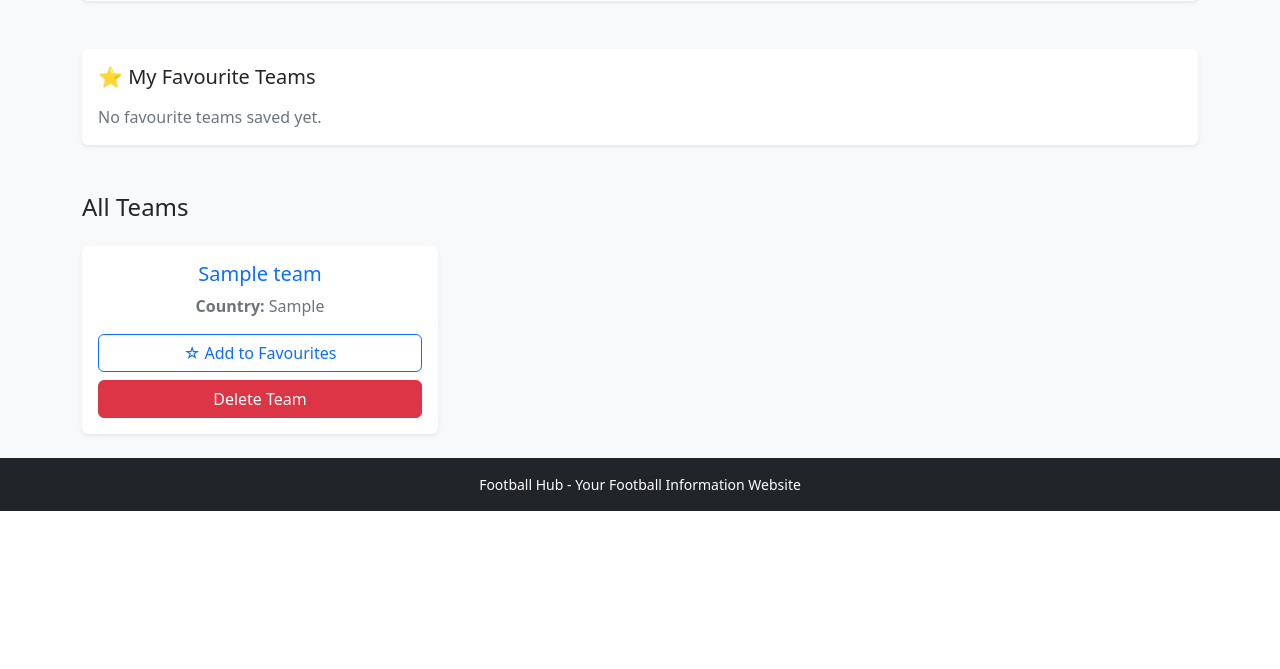
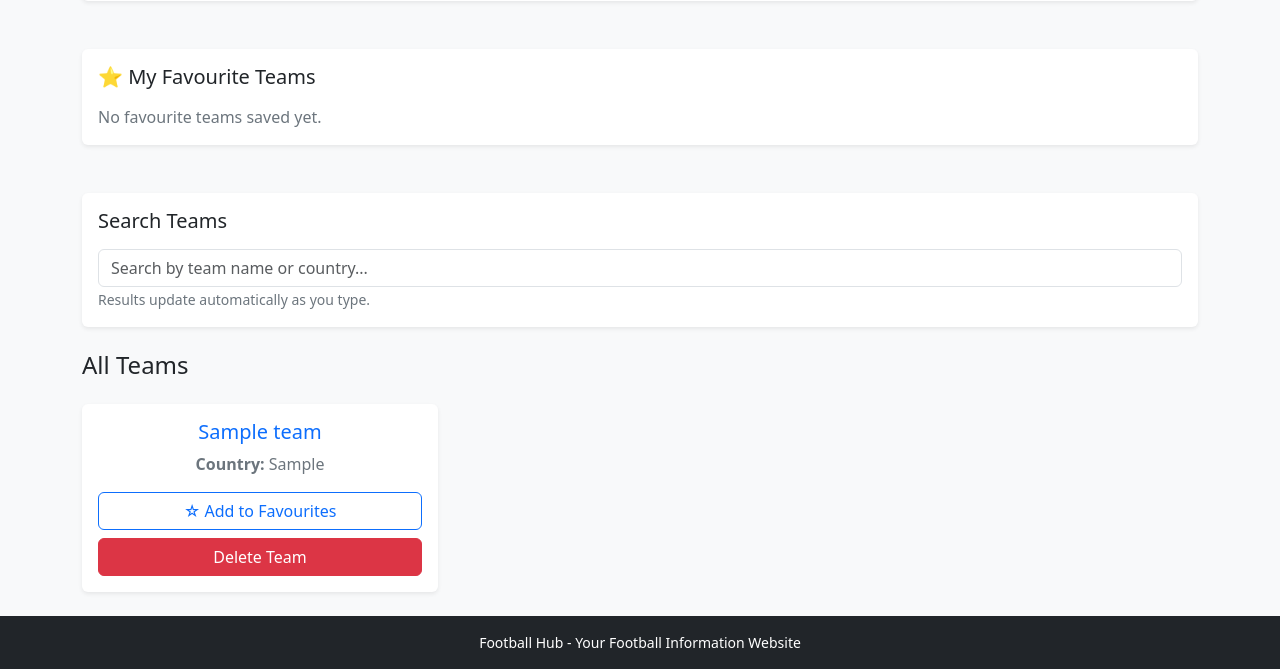
Before and after one commit to Ahmedreza54/football_hub, a Laravel app: page /teams in a window 1280 px wide. Shown: the part 350-1019 px from the top of the page. Before the commit the page ends 861 px from the top, so only its background shows below. Run offline with Laravel 12, Linux system fonts and the light colour scheme; tables that the repository leaves empty hold one stand-in row (values such as "Sample post").

Commit message:
Add AJAX live search to teams page

```diff
--- a/app/Http/Controllers/TeamController.php
+++ b/app/Http/Controllers/TeamController.php
@@ -7,12 +7,29 @@ use Illuminate\Http\Request;
 
 class TeamController extends Controller
 {
-    // Show all teams
-    public function index()
+    // Show all teams and handle AJAX search
+    public function index(Request $request)
     {
-        $teams = Team::latest()->get();
+        $search = trim($request->query('search', ''));
 
-        return view('teams', compact('teams'));
+        $teams = Team::query()
+            ->when($search !== '', function ($query) use ($search) {
+                $query->where(function ($query) use ($search) {
+                    $query->where('name', 'like', "%{$search}%")
+                        ->orWhere('country', 'like', "%{$search}%");
+                });
+            })
+            ->latest()
+            ->get();
+
+        // Return JSON for AJAX / Fetch requests
+        if ($request->expectsJson()) {
+            return response()->json([
+                'teams' => $teams,
+            ]);
+        }
+
+        return view('teams', compact('teams', 'search'));
     }
 
     // Add a new team
--- a/resources/views/teams.blade.php
+++ b/resources/views/teams.blade.php
@@ -5,25 +5,17 @@
 
 @section('content')
 
-<!-- Page heading -->
 <div class="text-center mb-5">
     <h1 class="fw-bold">Football Teams</h1>
-    <p class="text-secondary">
-        Explore football teams and their information.
-    </p>
+    <p class="text-secondary">Explore football teams and their information.</p>
 </div>
 
-<!-- Success message -->
+<div id="teamMessage" aria-live="polite"></div>
+
 @if(session('success'))
-    <div class="alert alert-success alert-dismissible fade show" role="alert">
-        {{ session('success') }}
-
-        <button type="button" class="btn-close"
-                data-bs-dismiss="alert" aria-label="Close"></button>
-    </div>
+    <div class="alert alert-success">{{ session('success') }}</div>
 @endif
 
-<!-- Validation errors -->
 @if($errors->any())
     <div class="alert alert-danger">
         <strong>Please correct the following errors:</strong>
@@ -48,36 +40,16 @@
             <div class="row g-3">
                 <div class="col-12 col-md-5">
                     <label for="name" class="form-label">Team Name</label>
-                    <input
-                        type="text"
-                        id="name"
-                        name="name"
-                        class="form-control @error('name') is-invalid @enderror"
-                        placeholder="Enter team name"
-                        value="{{ old('name') }}"
-                        required
-                    >
-
-                    @error('name')
-                        <div class="invalid-feedback">{{ $message }}</div>
-                    @enderror
+                    <input type="text" id="name" name="name"
+                           class="form-control" placeholder="Enter team name"
+                           value="{{ old('name') }}" required>
                 </div>
 
                 <div class="col-12 col-md-5">
                     <label for="country" class="form-label">Country</label>
-                    <input
-                        type="text"
-                        id="country"
-                        name="country"
-                        class="form-control @error('country') is-invalid @enderror"
-                        placeholder="Enter country"
-                        value="{{ old('country') }}"
-                        required
-                    >
-
-                    @error('country')
-                        <div class="invalid-feedback">{{ $message }}</div>
-                    @enderror
+                    <input type="text" id="country" name="country"
+                           class="form-control" placeholder="Enter country"
+                           value="{{ old('country') }}" required>
                 </div>
 
                 <div class="col-12 col-md-2 d-flex align-items-end">
@@ -94,19 +66,31 @@
 <div class="card shadow-sm border-0 mb-5">
     <div class="card-body">
         <h2 class="h5 mb-3">⭐ My Favourite Teams</h2>
-
         <div id="favouriteTeams" aria-live="polite">
-            <p class="text-secondary mb-0">
-                No favourite teams saved yet.
-            </p>
+            <p class="text-secondary mb-0">No favourite teams saved yet.</p>
         </div>
     </div>
 </div>
 
-<!-- Display teams -->
+<!-- AJAX Search -->
+<div class="card shadow-sm border-0 mb-4">
+    <div class="card-body">
+        <h2 class="h5 mb-3">Search Teams</h2>
+
+        <input type="search" id="teamSearch"
+               class="form-control"
+               placeholder="Search by team name or country..."
+               autocomplete="off">
+
+        <small class="text-secondary">
+            Results update automatically as you type.
+        </small>
+    </div>
+</div>
+
 <h2 class="h4 mb-4">All Teams</h2>
 
-<div class="row g-4">
+<div class="row g-4" id="teamsContainer">
     @forelse($teams as $team)
         <div class="col-12 col-md-6 col-lg-4">
             <div class="card shadow-sm border-0 h-100">
@@ -120,20 +104,16 @@
                     </p>
 
                     <div class="d-grid gap-2">
-                        <button
-                            type="button"
+                        <button type="button"
                                 class="btn btn-outline-primary favourite-button"
                                 data-team-id="{{ $team->id }}"
-                            data-team-name="{{ $team->name }}"
-                        >
+                                data-team-name="{{ $team->name }}">
                             ☆ Add to Favourites
                         </button>
 
-                        <form
-                            action="{{ route('teams.destroy', $team) }}"
+                        <form action="{{ route('teams.destroy', $team) }}"
                               method="POST"
-                            onsubmit="return confirm('Are you sure you want to delete this team?')"
-                        >
+                              onsubmit="return confirm('Are you sure you want to delete this team?')">
                             @csrf
                             @method('DELETE')
 
@@ -148,10 +128,7 @@
     @empty
         <div class="col-12">
             <div class="alert alert-info text-center">
-                <h3 class="h5">No teams found</h3>
-                <p class="mb-0">
-                    Add your first football team using the form above.
-                </p>
+                No teams found. Add your first football team above.
             </div>
         </div>
     @endforelse
@@ -162,15 +139,20 @@
 @section('scripts')
 <script>
 document.addEventListener('DOMContentLoaded', function () {
+
     const storageKey = 'footballHubFavouriteTeams';
+    const searchInput = document.getElementById('teamSearch');
+    const teamsContainer = document.getElementById('teamsContainer');
     const favouriteContainer = document.getElementById('favouriteTeams');
-    const favouriteButtons = document.querySelectorAll('.favourite-button');
+    const messageContainer = document.getElementById('teamMessage');
+
+    let searchTimer;
 
     function getFavourites() {
         try {
             return JSON.parse(localStorage.getItem(storageKey)) || [];
         } catch (error) {
-            console.error('Unable to read favourite teams:', error);
+            console.error('Unable to read favourites:', error);
             return [];
         }
     }
@@ -180,32 +162,13 @@ document.addEventListener('DOMContentLoaded', function () {
             localStorage.setItem(storageKey, JSON.stringify(favourites));
             return true;
         } catch (error) {
-            console.error('Unable to save favourite teams:', error);
-            alert('Your favourites could not be saved in this browser.');
+            console.error('Unable to save favourites:', error);
             return false;
         }
     }
 
-    function updateFavouriteButtons() {
-        const favourites = getFavourites();
-
-        favouriteButtons.forEach(function (button) {
-            const isFavourite = favourites.some(function (team) {
-                return String(team.id) === button.dataset.teamId;
-            });
-
-            button.textContent = isFavourite
-                ? '★ Remove from Favourites'
-                : '☆ Add to Favourites';
-
-            button.classList.toggle('btn-primary', isFavourite);
-            button.classList.toggle('btn-outline-primary', !isFavourite);
-        });
-    }
-
     function displayFavourites() {
         const favourites = getFavourites();
-
         favouriteContainer.replaceChildren();
 
         if (favourites.length === 0) {
@@ -229,8 +192,154 @@ document.addEventListener('DOMContentLoaded', function () {
         favouriteContainer.appendChild(list);
     }
 
-    favouriteButtons.forEach(function (button) {
-        button.addEventListener('click', function () {
+    function updateFavouriteButtons() {
+        const favourites = getFavourites();
+
+        document.querySelectorAll('.favourite-button').forEach(function (button) {
+            const isFavourite = favourites.some(function (team) {
+                return String(team.id) === button.dataset.teamId;
+            });
+
+            button.textContent = isFavourite
+                ? '★ Remove from Favourites'
+                : '☆ Add to Favourites';
+
+            button.classList.toggle('btn-primary', isFavourite);
+            button.classList.toggle('btn-outline-primary', !isFavourite);
+        });
+    }
+
+    function createTeamCard(team) {
+        const column = document.createElement('div');
+        column.className = 'col-12 col-md-6 col-lg-4';
+
+        const card = document.createElement('div');
+        card.className = 'card shadow-sm border-0 h-100';
+
+        const body = document.createElement('div');
+        body.className = 'card-body text-center';
+
+        const heading = document.createElement('h3');
+        heading.className = 'h5 card-title text-primary';
+        heading.textContent = team.name;
+
+        const country = document.createElement('p');
+        country.className = 'card-text text-secondary';
+        country.textContent = 'Country: ' + team.country;
+
+        const actions = document.createElement('div');
+        actions.className = 'd-grid gap-2';
+
+        const favouriteButton = document.createElement('button');
+        favouriteButton.type = 'button';
+        favouriteButton.className = 'btn btn-outline-primary favourite-button';
+        favouriteButton.dataset.teamId = team.id;
+        favouriteButton.dataset.teamName = team.name;
+        favouriteButton.textContent = '☆ Add to Favourites';
+
+        const deleteForm = document.createElement('form');
+        deleteForm.action = '/teams/' + encodeURIComponent(team.id);
+        deleteForm.method = 'POST';
+        deleteForm.innerHTML = `
+            <input type="hidden" name="_token"
+                   value="{{ csrf_token() }}">
+            <input type="hidden" name="_method" value="DELETE">
+            <button type="submit" class="btn btn-danger w-100">
+                Delete Team
+            </button>
+        `;
+
+        deleteForm.addEventListener('submit', function (event) {
+            if (!confirm('Are you sure you want to delete this team?')) {
+                event.preventDefault();
+            }
+        });
+
+        actions.appendChild(favouriteButton);
+        actions.appendChild(deleteForm);
+
+        body.appendChild(heading);
+        body.appendChild(country);
+        body.appendChild(actions);
+
+        card.appendChild(body);
+        column.appendChild(card);
+
+        return column;
+    }
+
+    function displayTeams(teams) {
+        teamsContainer.replaceChildren();
+
+        if (teams.length === 0) {
+            const empty = document.createElement('div');
+            empty.className = 'col-12';
+
+            const alert = document.createElement('div');
+            alert.className = 'alert alert-info text-center';
+            alert.textContent = 'No teams found. Try another search.';
+
+            empty.appendChild(alert);
+            teamsContainer.appendChild(empty);
+            return;
+        }
+
+        teams.forEach(function (team) {
+            teamsContainer.appendChild(createTeamCard(team));
+        });
+
+        updateFavouriteButtons();
+    }
+
+    async function searchTeams() {
+        const search = searchInput.value.trim();
+
+        try {
+            teamsContainer.innerHTML = `
+                <div class="col-12 text-center">
+                    <p class="text-secondary">Searching teams...</p>
+                </div>
+            `;
+
+            const response = await fetch(
+                '{{ route("teams") }}?search=' + encodeURIComponent(search),
+                {
+                    headers: {
+                        'Accept': 'application/json',
+                        'X-Requested-With': 'XMLHttpRequest'
+                    }
+                }
+            );
+
+            if (!response.ok) {
+                throw new Error('Unable to search teams.');
+            }
+
+            const data = await response.json();
+            displayTeams(data.teams || []);
+
+        } catch (error) {
+            console.error(error);
+            teamsContainer.innerHTML = `
+                <div class="col-12">
+                    <div class="alert alert-danger">
+                        Search failed. Please try again.
+                    </div>
+                </div>
+            `;
+        }
+    }
+
+    searchInput.addEventListener('input', function () {
+        clearTimeout(searchTimer);
+        searchTimer = setTimeout(searchTeams, 300);
+    });
+
+    teamsContainer.addEventListener('click', function (event) {
+        const button = event.target.closest('.favourite-button');
+
+        if (!button) return;
+
         const teamId = button.dataset.teamId;
         const teamName = button.dataset.teamName;
 
@@ -256,10 +365,9 @@ document.addEventListener('DOMContentLoaded', function () {
             displayFavourites();
         }
     });
-    });
 
+    displayFavourites();
     updateFavouriteButtons();
-    displayFavourites();
 });
 </script>
 @endsection
```
Lines whose indentation alone changed are shown as unchanged.
